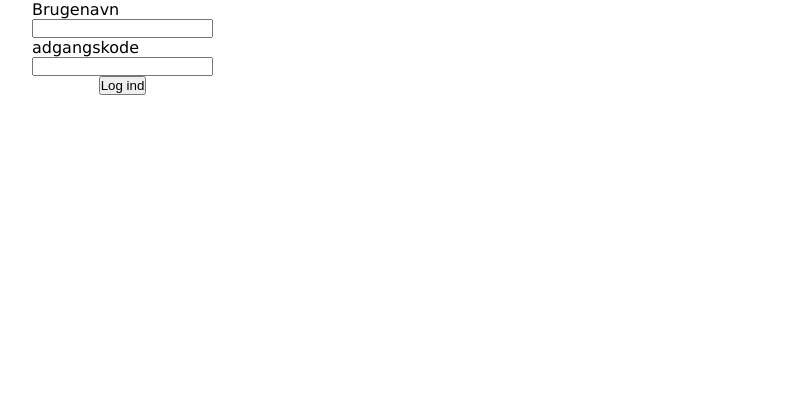
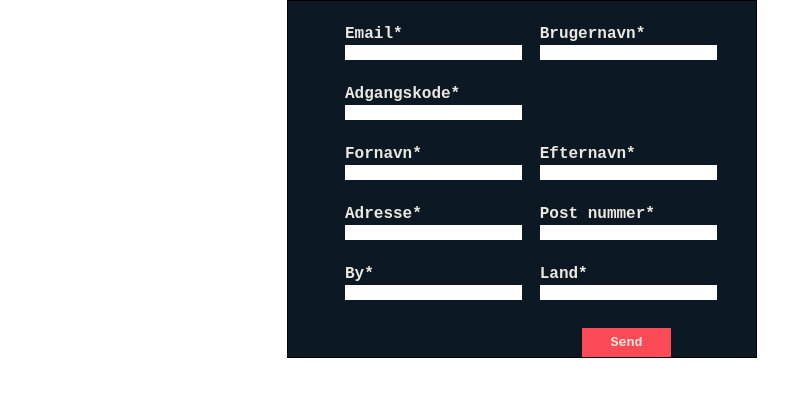
Before and after one commit to Lupe499/Form, a plain HTML site: page index.html in a window 1280 px wide. Shown: the whole page, without its empty margins (118-906 px from the left). Drawn offline with Linux system fonts and the light colour scheme.

Commit message:
layout done

```diff
--- a/index.html
+++ b/index.html
@@ -13,8 +13,29 @@
 
 
 
-        <form>
+        <!-- <form>
+            <fieldset>
+                <label for="fornavn">Fornavn*</label>
+                <input type="text" name="fornavn" id="fornavn">
 
+                <label for="efternavn">Efternavn*</label>
+                <input type="text" name="efternavn" id="efternavn">
+            </fieldset>
+            <fieldset>
+                <div class="adresseGrid">
+                    <label for="adresse">Adresse*</label>
+                    <input type="text" name="adresse" id="adresse">
+
+                    <label for="zip">Post kode*</label>
+                    <input type="text" name="zip" id="zip">
+
+                    <label for="city">By*</label>
+                    <input type="text" name="city" id="city">
+
+                    <label for="contry">Land*</label>
+                    <input type="text" name="contry" id="contry">
+                </div>
+            </fieldset>
             <div class="inputGroup">
                 <label for="username">Brugenavn</label>
                 <input type="text" name="username" id="username">
@@ -26,6 +47,62 @@
                 <span class="statusMessage password"></span>
             </div>
             <button type="submit">Log ind</button>
+        </form> -->
+
+        <form name="myForm" id="form" onsubmit="return validateForm()">
+            <div id="myform">
+                <fieldset>
+                    <div class="formGrid">
+                        <div>
+                            <label>Email*</label>
+                            <input type="email" id="email" name="email">
+                        </div>
+                        <div>
+                            <label>Brugernavn*</label>
+                            <input type="username" id="username" name="username">
+                        </div>
+                        <div>
+                            <label>Adgangskode*</label>
+                            <input type="password" id="besked"  name="besked">
+                        </div>
+                    </div>
+                </fieldset>
+
+                <fieldset>
+                    <div class="formGrid">
+                        <div>
+                            <label>Fornavn*</label>
+                            <input type="text" id="fornavn" name="fornavn">
+                        </div>
+                        <div>
+                            <label>Efternavn*</label>
+                            <input type="text" id="efternavn" name="efternavn">
+                        </div>
+                    </div>
+                </fieldset>
+
+                <fieldset>
+                    <div class="formGrid">
+                        <div>
+                            <label>Adresse*</label>
+                            <input type="text" id="adresse" name="adresse">
+                        </div>
+                        <div>
+                            <label>Post nummer*</label>
+                            <input type="text" id="zip" name="zip">
+                        </div>
+                        <div>
+                            <label>By*</label>
+                            <input type="text" id="city" name="city">
+                        </div>
+                        <div>
+                            <label>Land*</label>
+                            <input type="text" id="contry" name="contry">
+                        </div>
+                    </div>
+                </fieldset>
+                <button type="submit" class="send">Send</button>
+            </div>
         </form>
 
 
--- a/java.js
+++ b/java.js
@@ -1,7 +1,3 @@
-function WhoIsMrGay(){
-    console.log("Mr Gay is Christian")
-}
-
 let form = document.getElementsByTagName("form")[0];
 let statsUsername = document.querySelector(".statusMessage.username")
 let statspassword = document.querySelector(".statusMessage.password")
--- a/style.css
+++ b/style.css
@@ -20,7 +20,6 @@ img{
 #wrapper{
     max-width:980px;
     margin:0 auto;
-    font-family:"Lucida Grande", "Lucida Sans Unicode", "Lucida Sans", "DejaVu Sans", Verdana, "sans-serif";
 }
 h1{
     text-align:center;
@@ -29,69 +28,54 @@ h1{
 h2{
     padding-bottom:0.5rem;
 }
-
-nav ul{
-    list-style-type:none;
-    display:flex;
-    justify-content: space-around;
-    padding:1em 0;
-    margin:1em 0;
-    border-top:solid 1px #000;
-    border-bottom:solid 1px #000;
-}
-nav a{
-    text-decoration:none;
-    color:#000;
-}
-main{
-    margin:2em 0;
-    display: grid;
-    place-items: center;
-    grid-template-columns: 1fr 1fr;
-    grid-column-gap: 10%;
-
-}
-#phonenumber2{
-    color: #fff;
-    border: none;
-    outline: none;
-}
-.reset{
-    background-color: rgb(78, 78, 78);
-}
-.linkSend{
-    color: #efffff;
-    text-decoration: none;
-}
 form{
     display: grid;
     place-items: center;
-    width: 166px;
+    border: 1px solid #000;
 }
-#send{
+
+.adresseGrid{
+    display: grid;
+    grid-template-columns: repeat(2, 1fr);
+    grid-template-rows: repeat(2, 1fr);
+}
+
+
+
+
+
+.formGrid{
+    display: grid;
+    grid-template-columns: repeat(2, 1fr);
+    grid-column-gap: 5%;
+}
+input{
+    border: none;
+}
+form{
+    max-width: 470px;
+    background-color: #0C1824;
+    margin: 0 auto;
+    color: #ECE8E1;
+}
+form label{
+    font-family: 'Roboto Mono', monospace;
+    padding: 1.5em 0 0 0;
+    font-weight: bold;
+    display: block;
+}
+fieldset{
+    border: none;
+}
+
+.send{
+    display: block;
+    margin-left: 67%;
     margin-top: 2em;
-    place-self: flex-start;
+    background-color: #FC4A56;
+    padding: 2% 8%;
+    font-family: 'Roboto Mono', monospace;
+    font-weight: 700;
+    color: #ECE8E1;
     border: none;
-    background-color: rgb(21, 176, 223);
-    padding: 5% 8%;
-    border-radius: 5px;
-    color: white;
-    font-weight: bold;
-    font-family: Arial, Helvetica, sans-serif;
 }
-.telefon{
-    color: #eee;
-}
-.telefon:hover{
-    display: none;
-}
-form div{
-    display: grid;
-    grid-template-columns: 1fr;
-}
-footer{
-    text-align: center;
-    background-color: #001020;
-    color:#FFF;
-    padding:2em 0;
-}
```
